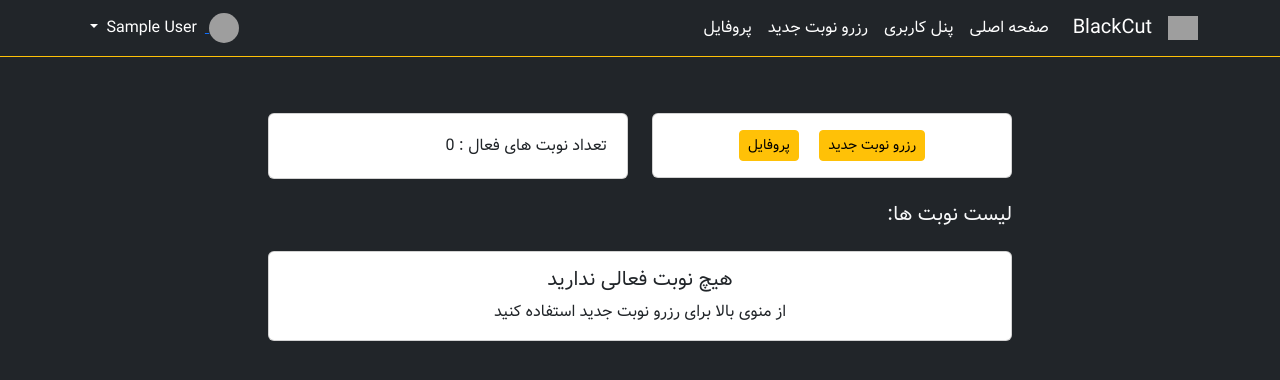
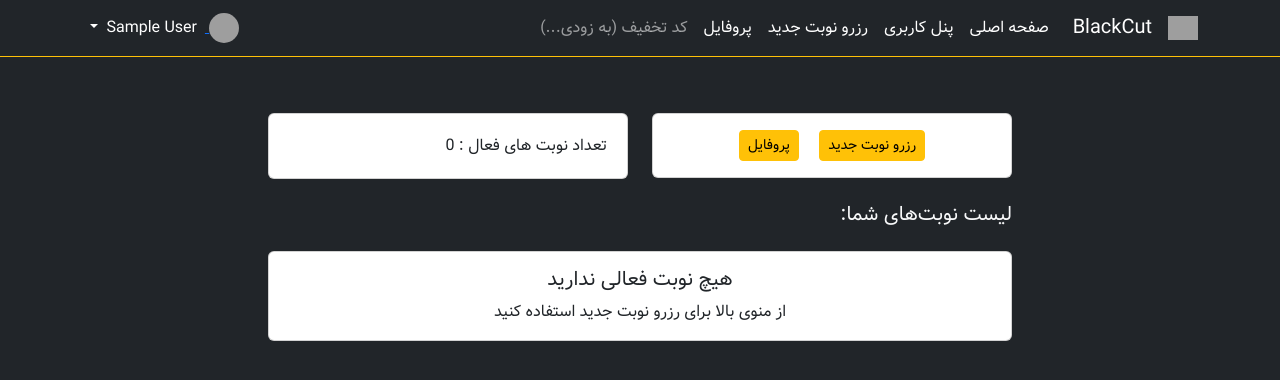
Before and after one commit to bardianz/blackcut-django, a Django app: page /account/ in a window 1280 px wide. Shown: the top 380 px of the page. Run offline with Django 5.2, Linux system fonts and the light colour scheme; the visitor is signed in with stand-in values (Sample User, id 1); data that the repository does not hold is empty; grey boxes are pictures that could not be loaded.

Commit message:
add discount code to navbar

```diff
--- a/account/templates/account/dashboard.html
+++ b/account/templates/account/dashboard.html
@@ -5,24 +5,26 @@
 {% if user.is_authenticated %}
 
 
+
+<div class="d-flex justify-content-center">
+
+    <div class="col-md-8 mb-4">
+
+
         <div class="div">
 
             {% for message in messages %}
             <div class="d-flex justify-content-center">
-        <div class="col-md-8 mb-4">
+                <div class="col mb-4">
                     <div class="alert {{message.tags}} alert-dismissible" role="alert">
                         <div id="form_errors">
                             <strong>{{ message }}</strong>
                         </div>
                     </div>
-
                 </div>
             </div>
             {% endfor%}
         </div>
-<div class="d-flex justify-content-center">
-
-    <div class="col-md-8 mb-4">
 
         <div class="row">
             <div class="col-sm-6 mb-3 mb-sm-0">
@@ -51,7 +53,7 @@
 
 <div id="all_reservations" class="d-flex justify-content-center">
     <div class="col-md-8 mb-4">
-        <h5 class="mb-4" dir="auto">لیست نوبت ها:</h5>
+        <h5 class="mb-4" dir="auto">لیست نوبت‌های شما:</h5>
 
         {% if all_reservations %}
         <table class="table table-striped text-center align-middle shadow-lg rounded" dir="rtl">
--- a/account/templates/base.html
+++ b/account/templates/base.html
@@ -61,6 +61,10 @@
 
           <li class="nav-item">
             <a class="nav-link active" href="{% url 'account:profile' %}">پروفایل</a>
+          </li>
+
+          <li class="nav-item">
+            <a class="nav-link" href="#">کد تخفیف (به زودی...)</a>
           </li>
 
           {% endif %}
```
Lines whose indentation alone changed are shown as unchanged.
